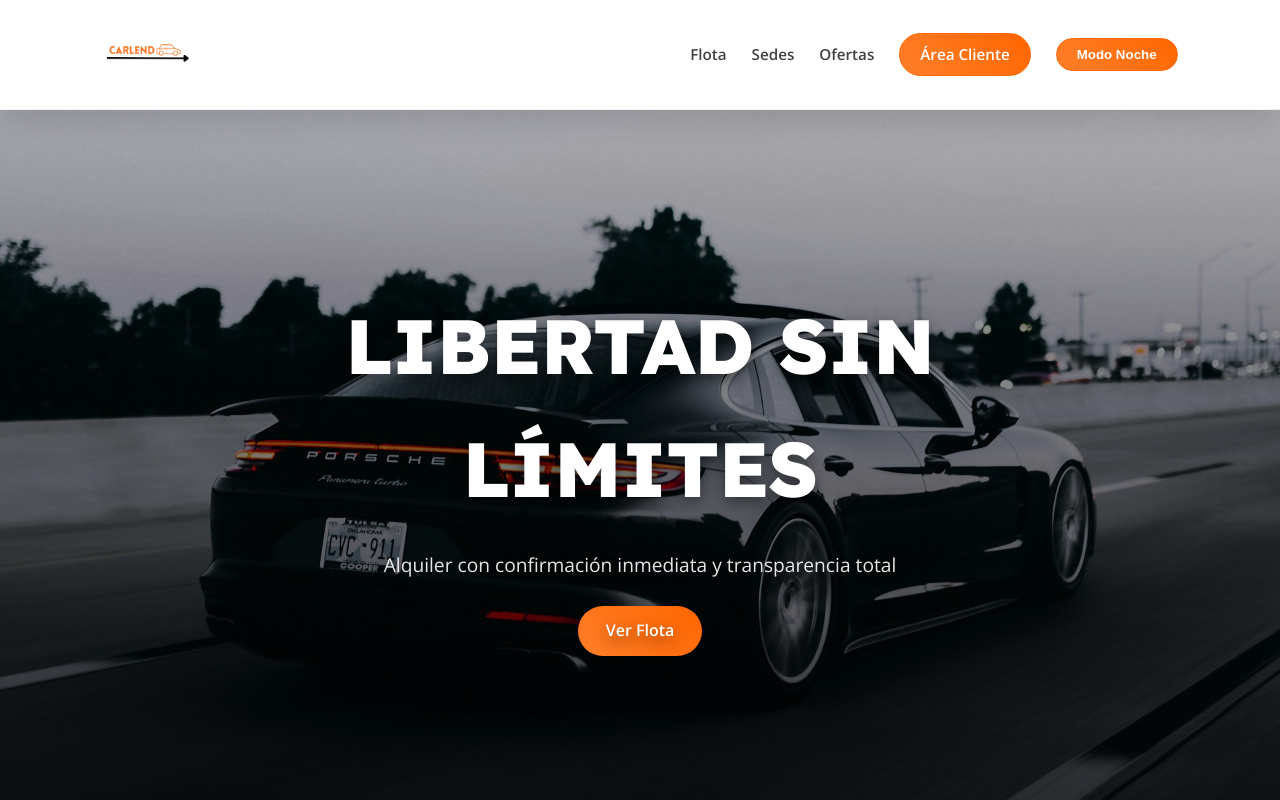
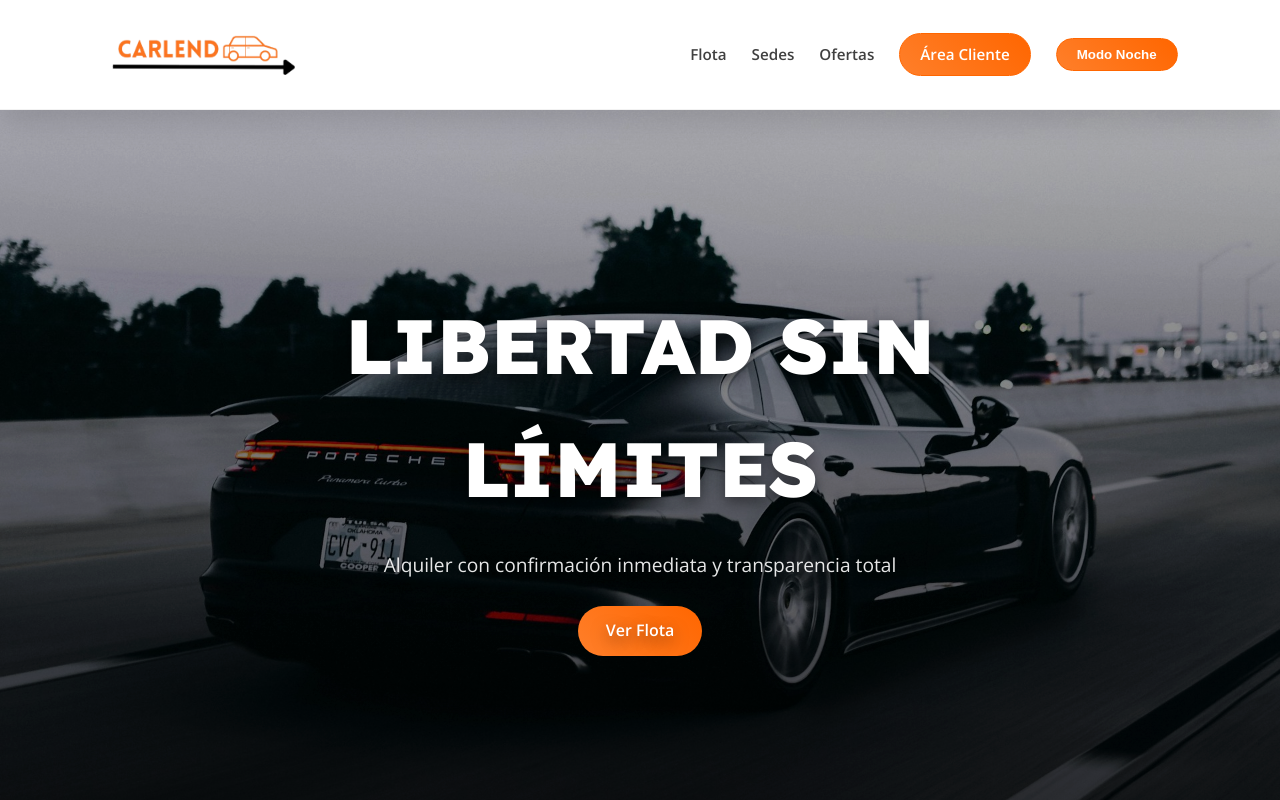
Before and after one commit to sanchezbuenomario-gif/CarLend, a plain HTML site: page index.html in a window 1280 px wide. Shown: the top 800 px of the page. Drawn offline with nearby package versions, Linux system fonts and the light colour scheme.

Commit message:
2.0.6
imagen

```diff
--- a/index.css
+++ b/index.css
@@ -93,7 +93,7 @@ nav.scrolled {
 }
 
 nav img {
-    height:90px;
+    height:200px;
     transition: var(--transicion);
 }
 
--- a/styles.css
+++ b/styles.css
@@ -71,7 +71,7 @@ nav.scrolled {
 }
 
 nav img {
-    height: 90px;
+    height: 200px;
     transition: var(--transition);
 }
 
```
